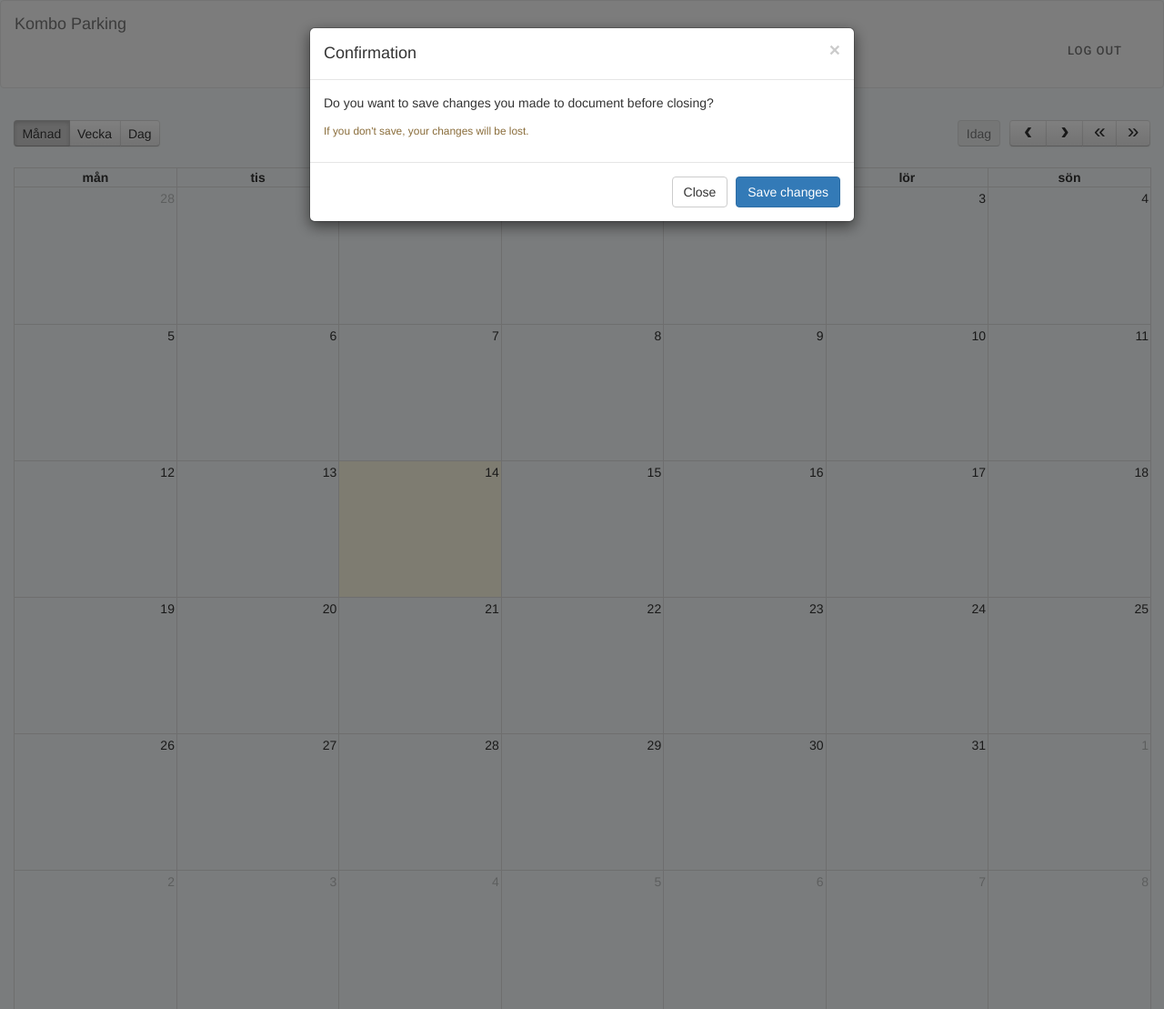
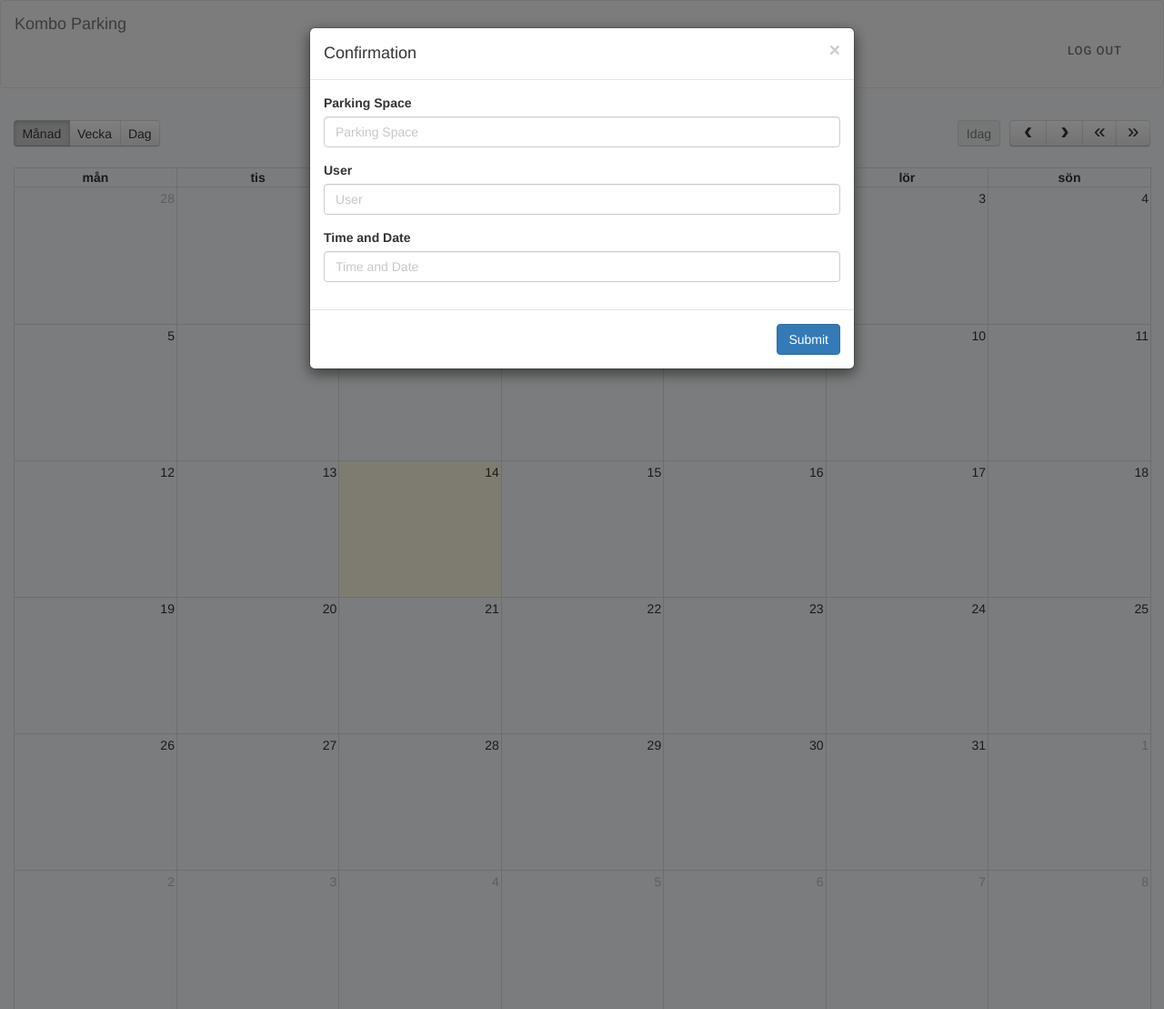
Before and after one commit to sanonzon/parkeringen, a Django app: page / in a window 1280 px wide, after a click that opens the changed part. Shown: the top 1109 px of the page at 91% size. Run offline with Django 3.2, Linux system fonts and the light colour scheme; the visitor is signed in with stand-in values (Sample User, id 1); lists and menus that the app fills with data are empty; some libraries are stand-ins or nearby versions; some web fonts are replaced.

Commit message:
Small Update

```diff
--- a/parkering/main/templates/main/navbar.html
+++ b/parkering/main/templates/main/navbar.html
@@ -29,12 +29,29 @@
           <h4 class="modal-title">Confirmation</h4>
         </div>
         <div class="modal-body">
-          <p>Do you want to save changes you made to document before closing?</p>
-          <p class="text-warning"><small>If you don't save, your changes will be lost.</small></p>
+
+          <div class="form-group has-feedback">
+          <label class="control-label">Parking Space</label>
+            <input type="text" class="form-control" placeholder="Parking Space" />
+            <i class="glyphicons glyphicons-car form-control-feedback"></i>
+          </div>
+
+          <div class="form-group has-feedback">
+          <label class="control-label">User</label>
+            <input type="text" class="form-control" placeholder="User" />
+            <i class="glyphicons glyphicons-car form-control-feedback"></i>
+          </div>
+
+          <div class="form-group has-feedback">
+          <label class="control-label">Time and Date</label>
+            <input type="text" class="form-control" placeholder="Time and Date" />
+            <i class="glyphicons glyphicons-car form-control-feedback"></i>
+          </div>
+
+
         </div>
         <div class="modal-footer">
-          <button type="button" class="btn btn-default" data-dismiss="modal">Close</button>
-          <button type="button" class="btn btn-primary">Save changes</button>
+          <button type="button" class="btn btn-primary">Submit</button>
         </div>
       </div>
     </div>
```
